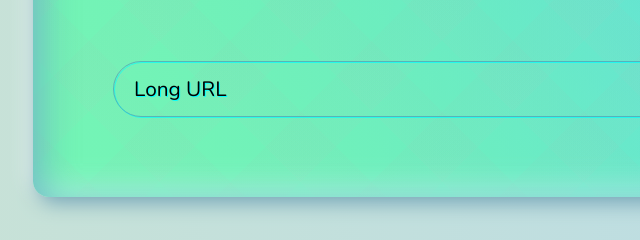
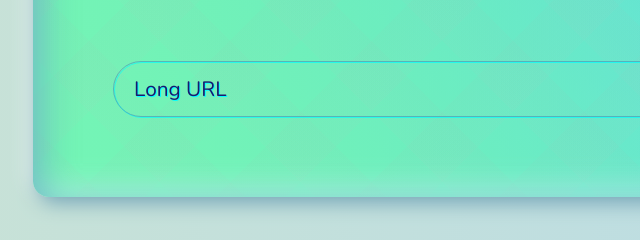
Before and after one commit to the-distortion/url-shortener, a website: page public/index.html in a window 1280 px wide. Shown: the part 415-655 px from the top of the page, 127-767 px from the left. Drawn offline with nearby package versions, Linux system fonts and the light colour scheme.

Commit message:
Slight UI Tweaks

```diff
--- a/public/style.css
+++ b/public/style.css
@@ -138,9 +138,16 @@ form div {
     font-size: 1rem;
     border: 0.1rem solid var(--shadow-low-op);
     border-radius: 5rem;
-    /* z-index: 2; */
     pointer-events: none;
+    background-color: transparent;
     filter: drop-shadow(1px 1px 0px aqua);
+    transition: all 0.3s ease-in-out;
+}
+
+form div:hover,
+form div:focus-within,
+form div:focus {
+    background-color: #eee2;
 }
 
 form input {
@@ -152,6 +159,7 @@ form input {
     height: 100%;
     font-family: 'Nunito', sans-serif;
     font-size: 1.3rem;
+    color: midnightblue;
     border: none;
 }
 
@@ -162,6 +170,7 @@ form input {
     transform: translateY(-50%);
     font-size: 1.3rem;
     font-weight: 400;
+    color: midnightblue;
     transition: all cubic-bezier(.68, .04, .39, 1.48) 0.3s;
     pointer-events: none;
 }
```
